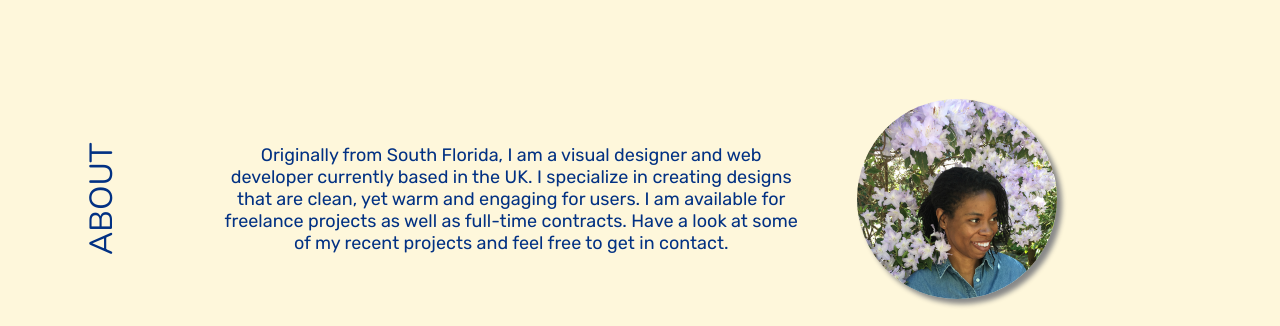
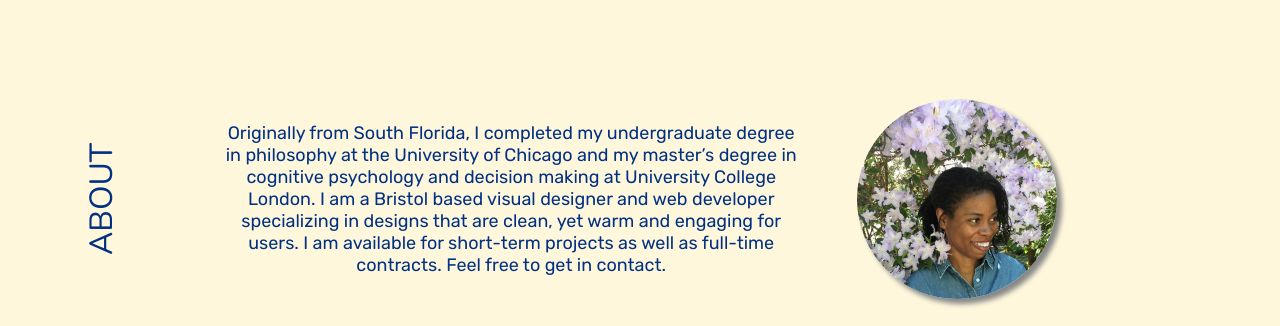
Before and after one commit to confettibird/portfolio, a Vue app: page / in a window 1280 px wide. Shown: the part 1006-1332 px from the top of the page. Built offline with nearby package versions, Linux system fonts and the light colour scheme; a web font is replaced by a local one; what vue-smooth-scroll would draw is missing.

Commit message:
about section update

```diff
--- a/src/components/about.vue
+++ b/src/components/about.vue
@@ -8,7 +8,7 @@
       </div>
       <div class="section__body section_body--about">
         <div class="about-text centered text">
-          Originally from South Florida, I am a visual designer and web developer currently based in the UK. I specialize in creating designs that are clean, yet warm and engaging for users. I am available for freelance projects as well as full-time contracts. Have a look at some of my recent projects and feel free to get in contact.
+          Originally from South Florida, I completed my undergraduate degree in philosophy at the University of Chicago and my master’s degree in cognitive psychology and decision making at University College London. I am a Bristol based visual designer and web developer specializing in designs that are clean, yet warm and engaging for users. I am available for short-term projects as well as full-time contracts. Feel free to get in contact.
         </div>
         <div class="about-image round shadowed thumbnail">
           <img src="/assets/img/portfolioPhoto.jpg" class="portrait" />
```
